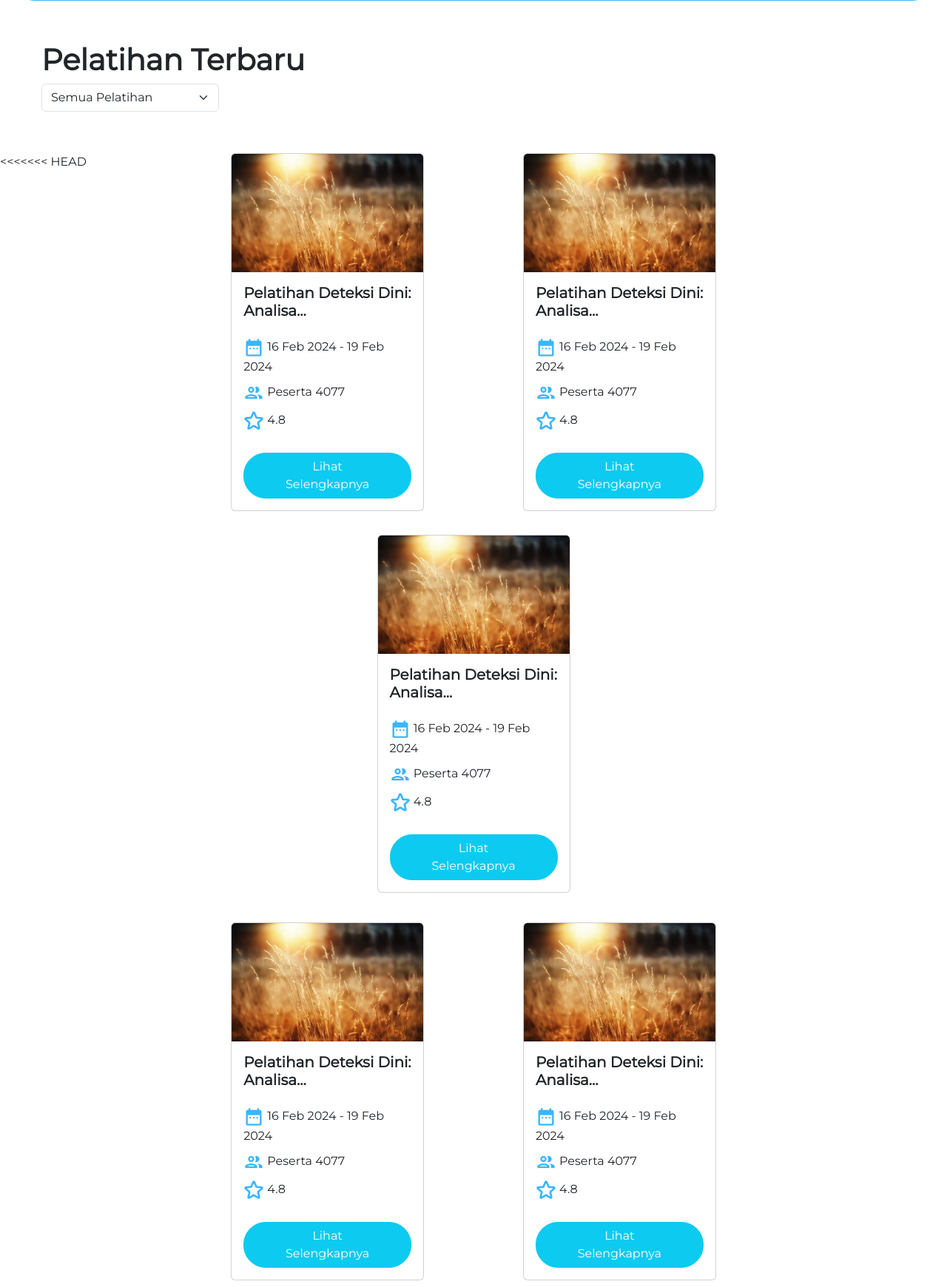
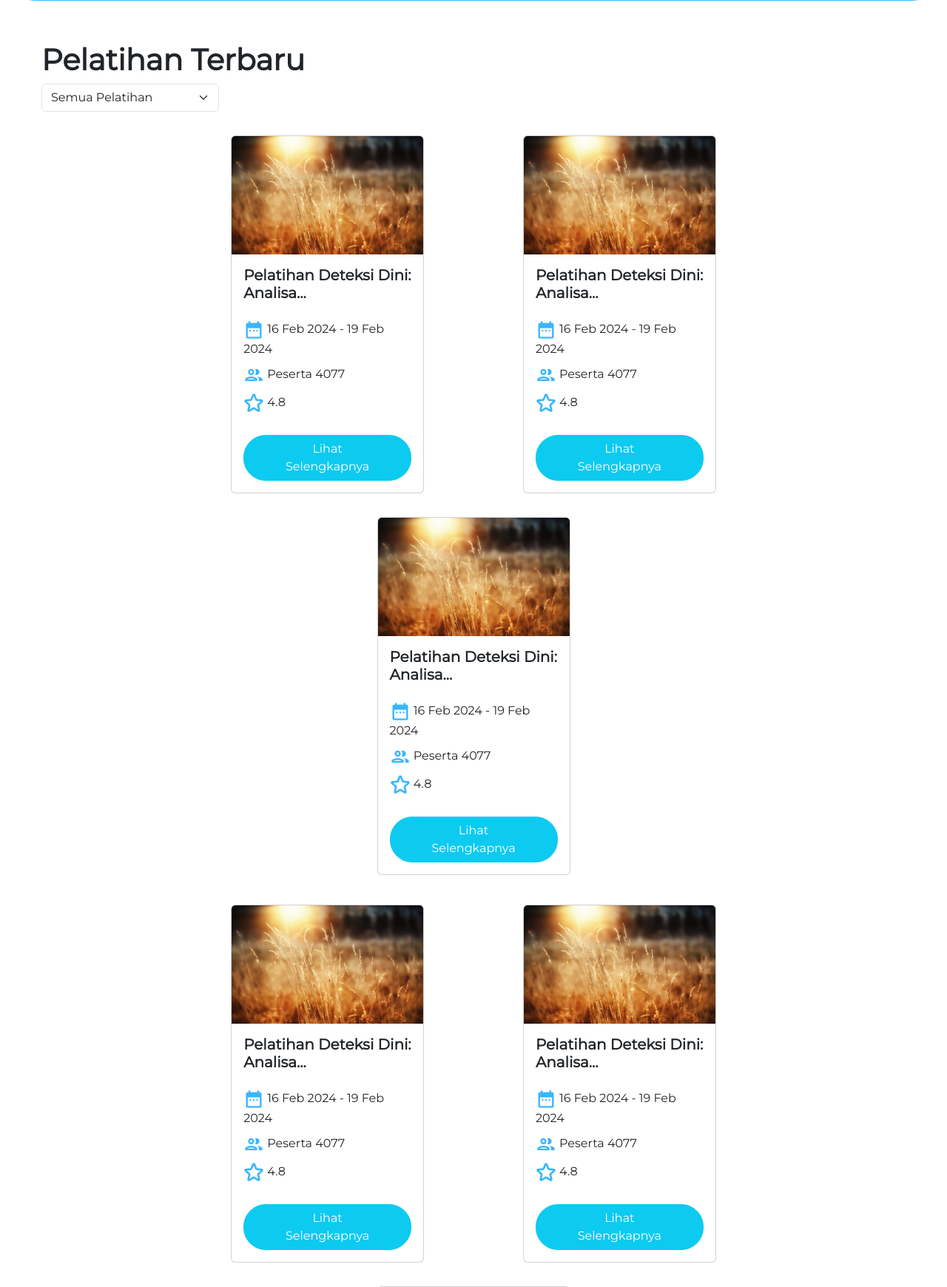
Before and after one commit to hafidzf25/ypmb, a Laravel app: page /pelatihan in a window 1280 px wide. Shown: the part 490-2230 px from the top of the page at 74% size. Run offline with Laravel 10, Linux system fonts and the light colour scheme; some web fonts are replaced.

Commit message:
Pelatihan

```diff
--- a/resources/views/pelatihan.blade.php
+++ b/resources/views/pelatihan.blade.php
@@ -15,7 +15,6 @@
             <option value="SMA">SMA</option>
         </select>
     </div>
-<<<<<<< HEAD
     @for ($i = 1; $i <= 2; $i++)
     <div class="container" style="align: center;">
         <div class="row justify-content-center row-cols-1 row-cols-md-4 g-4" style="padding-bottom: 2em">
@@ -67,6 +66,4 @@
             </div>
         </div>
     </div>
-=======
->>>>>>> a8af9c679d4cc20dc563cc2c31d6f394a33cd316
 @endsection
```
